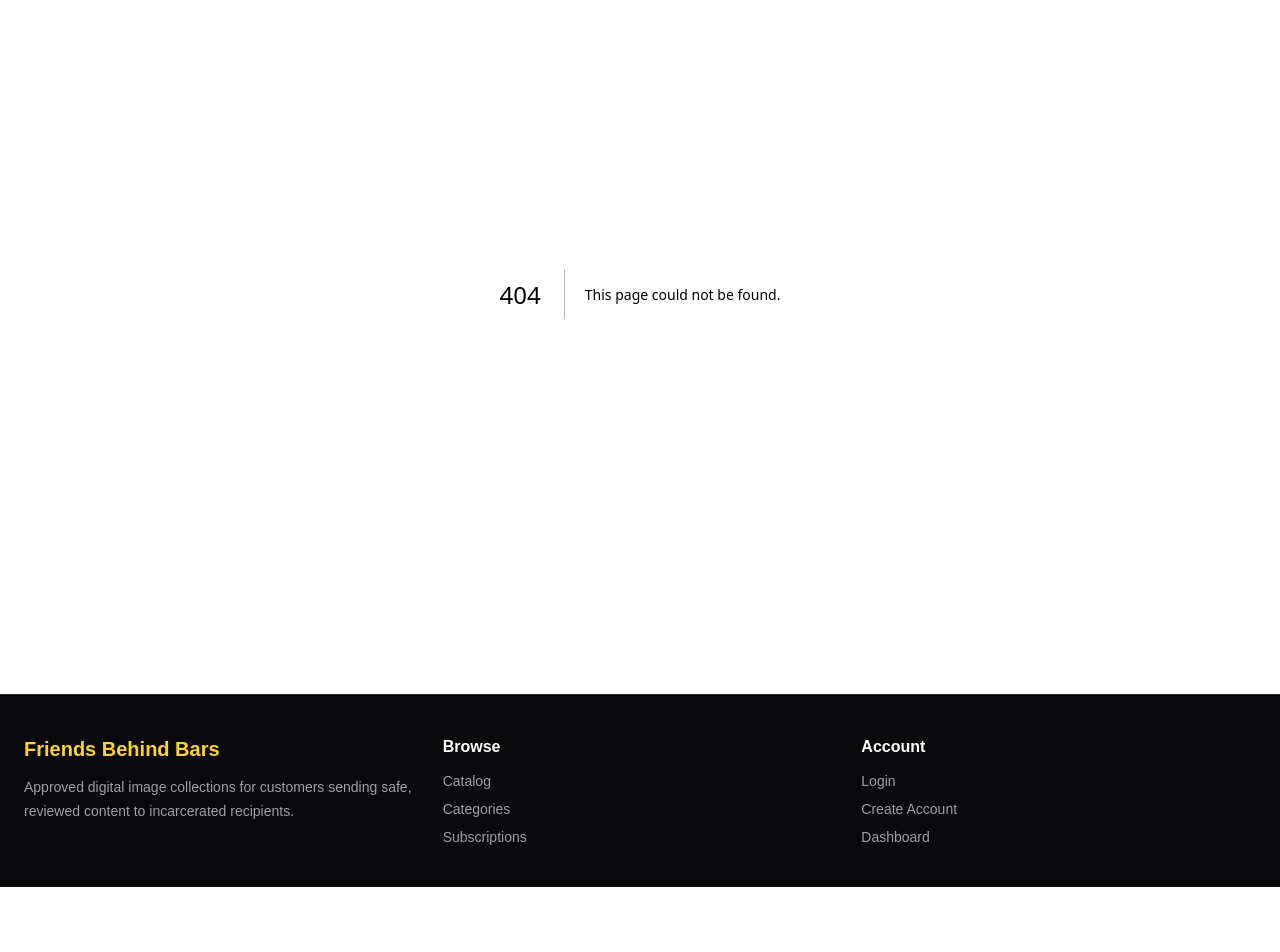
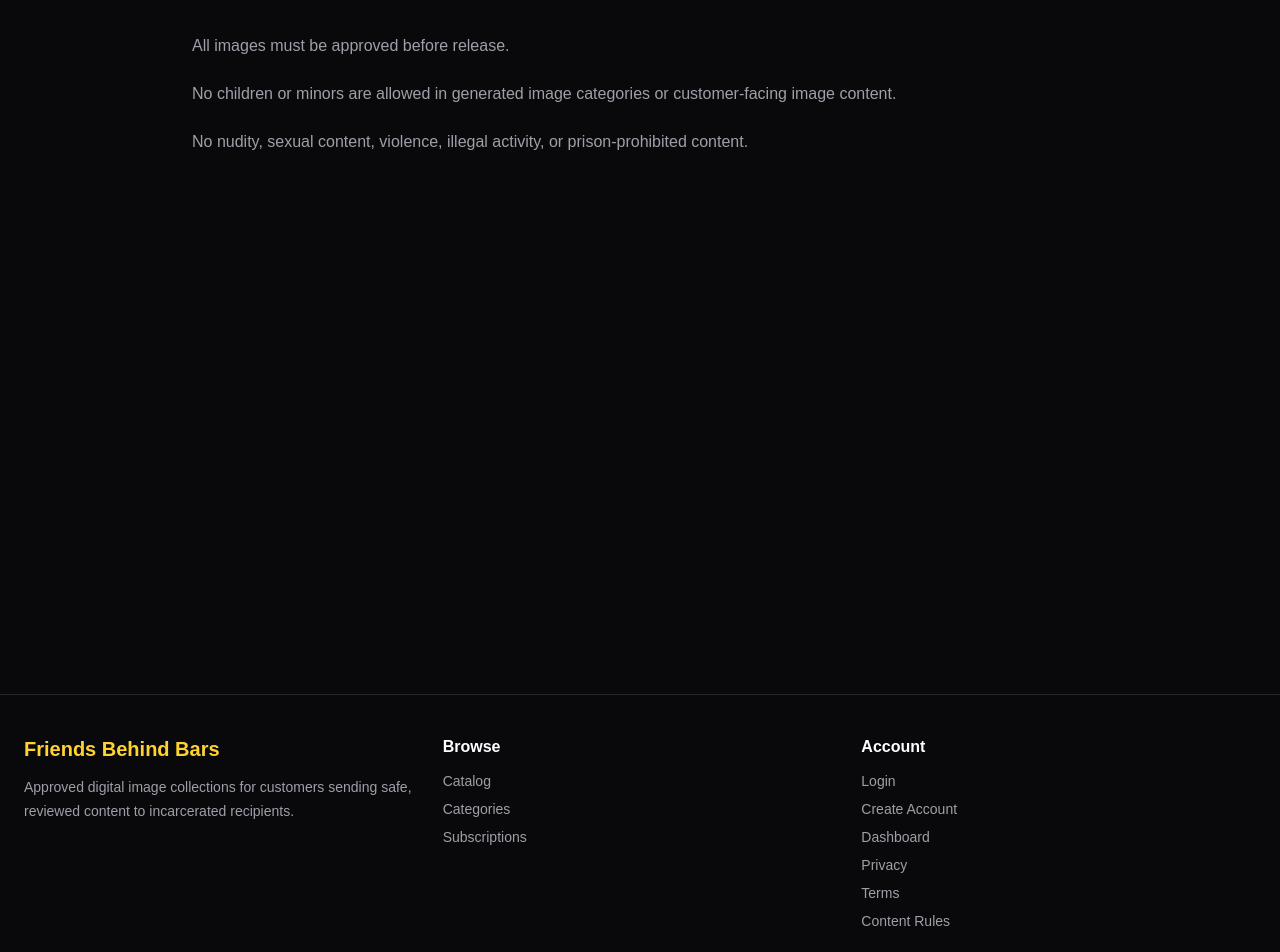
Before and after one commit to ssoup111/gary-project, a Next.js app: page /content-rules in a window 1280 px wide. Before the commit this address had no page. Shown: the part 240-1192 px from the top of the page. Before the commit the page ends 1127 px from the top, so only its background shows below. Built offline with nearby package versions, Linux system fonts and the light colour scheme.

Commit message:
Add legal placeholder pages

```diff
--- /dev/null
+++ b/app/content-rules/page.tsx
@@ -0,0 +1,14 @@
+export default function ContentRulesPage() {
+  return (
+    <main className="min-h-screen bg-zinc-950 px-6 py-16 text-white">
+      <div className="mx-auto max-w-4xl">
+        <h1 className="text-5xl font-black">Content Rules</h1>
+        <div className="mt-6 space-y-4 leading-8 text-zinc-400">
+          <p>All images must be approved before release.</p>
+          <p>No children or minors are allowed in generated image categories or customer-facing image content.</p>
+          <p>No nudity, sexual content, violence, illegal activity, or prison-prohibited content.</p>
+        </div>
+      </div>
+    </main>
+  );
+}
--- /dev/null
+++ b/app/privacy/page.tsx
@@ -0,0 +1,12 @@
+export default function PrivacyPage() {
+  return (
+    <main className="min-h-screen bg-zinc-950 px-6 py-16 text-white">
+      <div className="mx-auto max-w-4xl">
+        <h1 className="text-5xl font-black">Privacy Policy</h1>
+        <p className="mt-6 leading-8 text-zinc-400">
+          Privacy policy details will be added before public launch.
+        </p>
+      </div>
+    </main>
+  );
+}
--- /dev/null
+++ b/app/terms/page.tsx
@@ -0,0 +1,12 @@
+export default function TermsPage() {
+  return (
+    <main className="min-h-screen bg-zinc-950 px-6 py-16 text-white">
+      <div className="mx-auto max-w-4xl">
+        <h1 className="text-5xl font-black">Terms of Service</h1>
+        <p className="mt-6 leading-8 text-zinc-400">
+          Terms of service will be added before public launch.
+        </p>
+      </div>
+    </main>
+  );
+}
--- a/components/layout/SiteFooter.tsx
+++ b/components/layout/SiteFooter.tsx
@@ -26,6 +26,9 @@ export default function SiteFooter() {
             <Link href="/login" className="hover:text-amber-300">Login</Link>
             <Link href="/signup" className="hover:text-amber-300">Create Account</Link>
             <Link href="/dashboard" className="hover:text-amber-300">Dashboard</Link>
+            <Link href="/privacy" className="hover:text-amber-300">Privacy</Link>
+            <Link href="/terms" className="hover:text-amber-300">Terms</Link>
+            <Link href="/content-rules" className="hover:text-amber-300">Content Rules</Link>
           </div>
         </div>
       </div>
```
